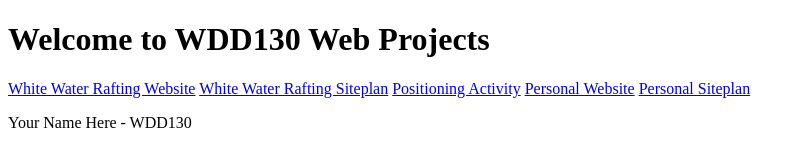
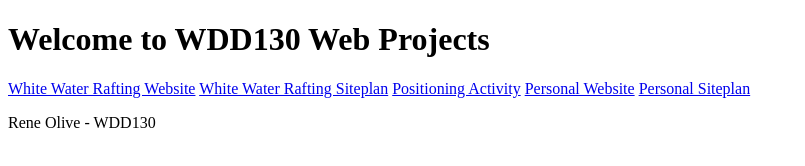
Before and after one commit to bloominolive/wdd130, a plain HTML site: page index.html in a window 1280 px wide. Shown: the whole page, without its empty margins (0-805 px from the left). Drawn offline with Linux system fonts and the light colour scheme.

Commit message:
adjusted page to remove duplicate and add name

```diff
--- a/index.html
+++ b/index.html
@@ -15,7 +15,7 @@
   <a href="#">Personal Website</a>
   <a href="#">Personal Siteplan</a>
 </nav>
-<p>Your Name Here - WDD130</p>
+<p>Rene Olive - WDD130</p>
 
 </body>
 </html>
```
